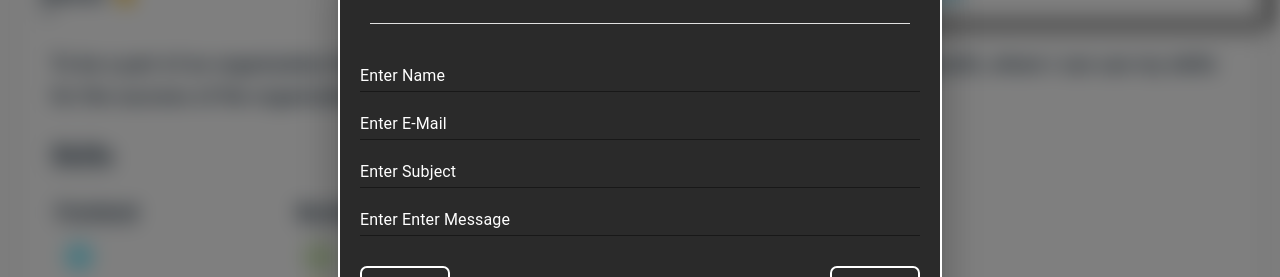
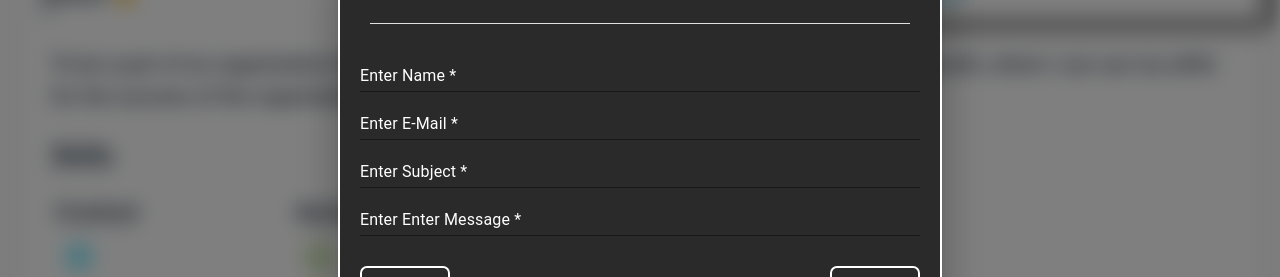
Before and after one commit to deepaksulakheds/portfolio, a React (Vite) app: page / in a window 1280 px wide. Both pictures are taken after a click on the button "Deepaksulakheds@gmail.com". Shown: the part 258-535 px from the top of the page. Built offline with nearby package versions, Linux system fonts and the light colour scheme.

Commit message:
fix: snackbar color fixed.

```diff
--- a/src/Components/MailDialog/MailDialog.jsx
+++ b/src/Components/MailDialog/MailDialog.jsx
@@ -129,12 +129,12 @@ function MailDialog({
         setLoading(false);
         if (resp.data) {
           console.log("resp.data", resp.data);
-          snackbar.showSnackbar("Mail Sent.", "success");
+          snackbar.showSnackbar("Mail sent successfully.", "success");
           onclose();
         }
         // snackbar.showSnackbar("Feature comming soon.", "info");
       } else {
-        snackbar.showSnackbar("Please enter all the fields.", "error");
+        snackbar.showSnackbar("Please fill all the fields.", "error");
       }
     } catch (err) {
       setLoading(false);
@@ -202,7 +202,7 @@ function MailDialog({
               value={contactDetails.name}
               name="name"
               onChange={handleChange}
-              label={errors.name ? "Enter valid name." : "Enter Name"}
+              label={errors.name ? "Enter valid name." : "Enter Name *"}
               error={!!errors.name}
               // onBlur={handleValidity}
             />
@@ -216,7 +216,7 @@ function MailDialog({
               value={contactDetails.email}
               name="email"
               onChange={handleChange}
-              label={errors.email ? "Enter valid E-Mail." : "Enter E-Mail"}
+              label={errors.email ? "Enter valid E-Mail." : "Enter E-Mail *"}
               error={!!errors.email}
               // onBlur={handleValidity}
             />
@@ -228,7 +228,7 @@ function MailDialog({
               variant="standard"
               name="subject"
               onChange={handleChange}
-              label="Enter Subject"
+              label="Enter Subject *"
             />
             <TextField
               multiline
@@ -239,7 +239,7 @@ function MailDialog({
               variant="standard"
               name="message"
               onChange={handleChange}
-              label="Enter Enter Message"
+              label="Enter Enter Message *"
             />
           </Grid>
           <Grid
--- a/src/Components/SharedSnackbar/SharedSnackbar.jsx
+++ b/src/Components/SharedSnackbar/SharedSnackbar.jsx
@@ -37,11 +37,14 @@ export const SnackbarProvider = ({ children }) => {
       >
         <Alert
           sx={{
-            backgroundColor: "transparent",
-            color: theme.palette[snackbarSeverity].main,
-            border: `3px solid ${theme.palette[snackbarSeverity].main}`,
+            backgroundColor: theme.palette[snackbarSeverity].main,
+            color: "white",
+            // border: `2px solid white`,
             borderRadius: "10px",
             fontWeight: "bold",
+            "& .MuiAlert-icon": {
+              color: "white", // Change the color of the icon here
+            },
           }}
           severity={snackbarSeverity}
         >
```
